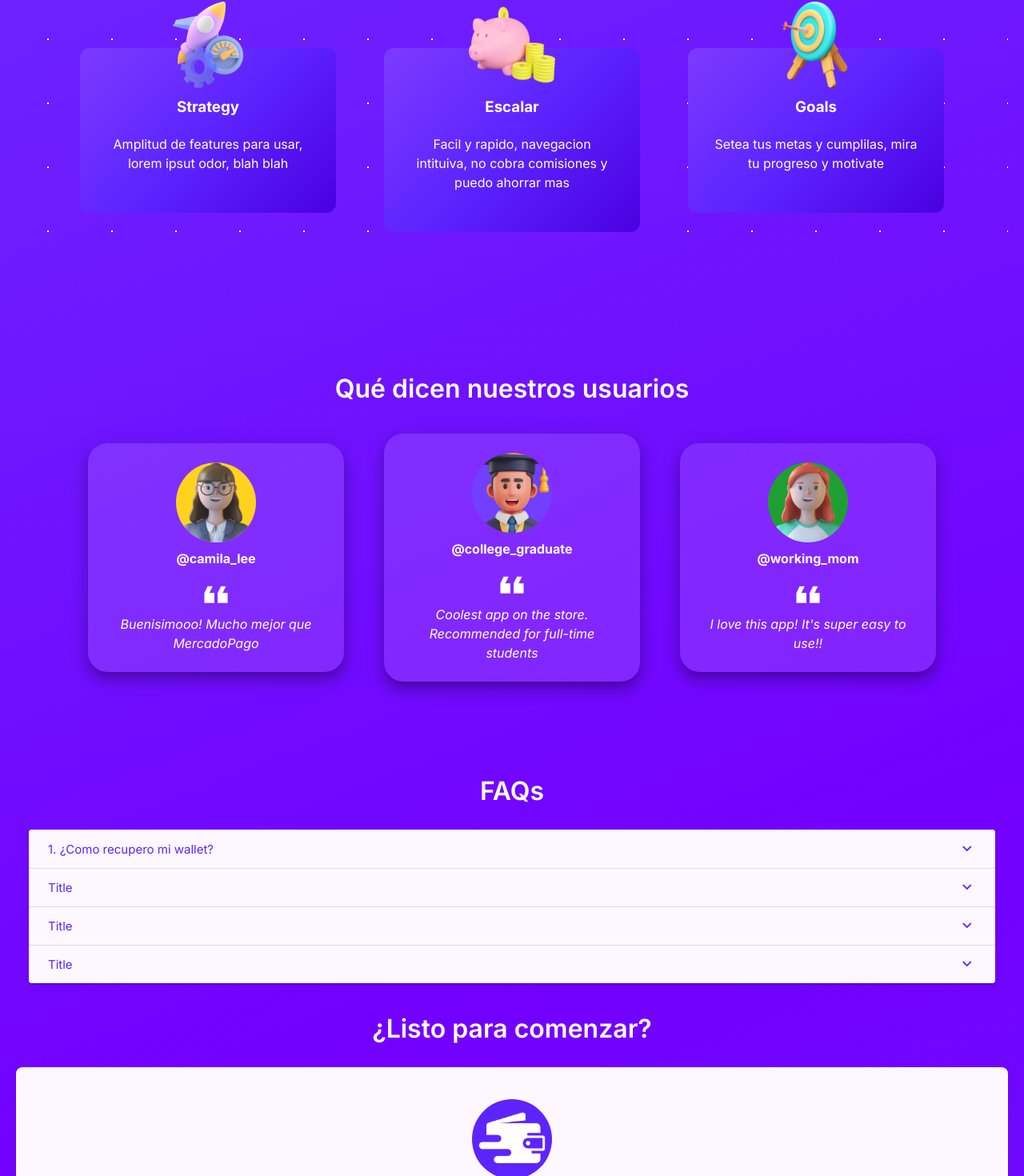
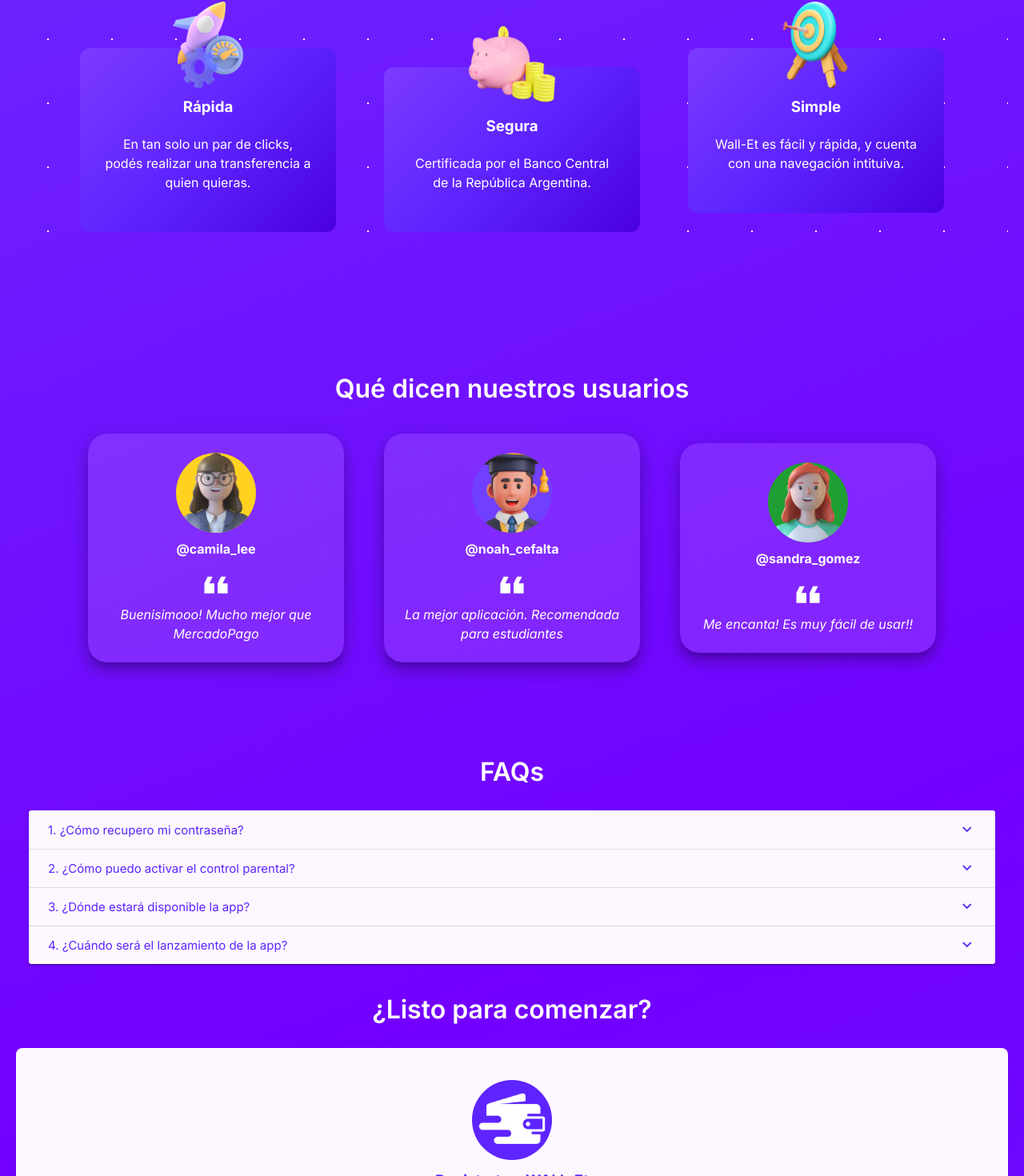
Before and after one commit to lbonsenor/Wall-Et, a Vue app: page / in a window 1280 px wide. Shown: the part 736-2206 px from the top of the page at 80% size. Built offline with nearby package versions, Linux system fonts and the light colour scheme.

Commit message:
Changes to landing page

```diff
--- a/src/components/landing/Email.vue
+++ b/src/components/landing/Email.vue
@@ -4,16 +4,13 @@
             hide-spin-buttons color="secondary" width="300px"></v-text-field>
         <div class="button" @click="navigateToRegisterPage">Empezar</div>
     </div>
-
 </template>
 
 <script>
 export default{
-methods:{ navigateToRegisterPage(){
-    //alert("To register page")
-    console.log(this.$router.push('/login'))
-}
-}
+    methods:{ navigateToRegisterPage() {
+        console.log(this.$router.push('/login'))
+    }}
 }
 </script>
 
@@ -29,7 +26,6 @@ methods:{ navigateToRegisterPage(){
     font-size: normal;
     letter-spacing: normal;
     background: linear-gradient(135deg, #7c3aff 0%, #5d24ff 50%, #4a00e0 100%);
-    /* transition: all 0.3s ease; */
     color: white;
     border: none;
     border-radius: 12px;
@@ -37,8 +33,6 @@ methods:{ navigateToRegisterPage(){
     box-shadow: 0 4px 6x rgba(93, 36, 255, 0.2), 0 0 15px rgba(93, 36, 255, 0.3);
     position: relative;
     overflow: hidden;
-
-
 }
 
 .button:hover {
--- a/src/components/landing/FAQ.vue
+++ b/src/components/landing/FAQ.vue
@@ -2,21 +2,18 @@
     <div id="faq"
         style="display: flex; flex-direction: column; align-items: center; justify-content: center;  width:100%; padding-top:100px; margin-bottom: 20px; ">
         <h1 class="mb-3">FAQs</h1>
-        <v-expansion-panels
-        color="surface"
-        variant="popout"
-        >
-            <v-expansion-panel title="1. ¿Como recupero mi wallet?"
-                text="Lorem ipsum dolor sit amet consectetur adipisicing elit. Commodi, ratione debitis quis est labore voluptatibus! Eaque cupiditate minima">
+        <v-expansion-panels color="surface" variant="popout">
+            <v-expansion-panel title="1. ¿Cómo recupero mi contraseña?"
+                text="Al iniciar sesión, puede presionar el botón '¿Olvidaste tu contraseña?' y seguir las instrucciones para recuperarla.">
             </v-expansion-panel>
-            <v-expansion-panel title="Title"
-                text="Lorem ipsum dolor sit amet consectetur adipisicing elit. Commodi, ratione debitis quis est labore voluptatibus! Eaque cupiditate minima">
+            <v-expansion-panel title="2. ¿Cómo puedo activar el control parental?"
+                text="Por el momento, el control parental únicamente se encuentra disponible en Nueva Zelanda.">
             </v-expansion-panel>
-            <v-expansion-panel title="Title"
-                text="Lorem ipsum dolor sit amet consectetur adipisicing elit. Commodi, ratione debitis quis est labore voluptatibus! Eaque cupiditate minima">
+            <v-expansion-panel title="3. ¿Dónde estará disponible la app?"
+                text="Wall-Et estará disponible en Google Play y App Store.">
             </v-expansion-panel>
-            <v-expansion-panel title="Title"
-                text="Lorem ipsum dolor sit amet consectetur adipisicing elit. Commodi, ratione debitis quis est labore voluptatibus! Eaque cupiditate minima">
+            <v-expansion-panel title="4. ¿Cuándo será el lanzamiento de la app?"
+                text="Próximamente.">
             </v-expansion-panel>
         </v-expansion-panels>
     </div>
--- a/src/components/landing/FeatureCard.vue
+++ b/src/components/landing/FeatureCard.vue
@@ -20,22 +20,17 @@
     align-items: center;
     justify-content: center;
     background: linear-gradient(135deg, #7c3aff 0%, #5d24ff 50%, #4a00e0 100%);
-    /* background-color: rgba(var(--v-theme-button), 0.8); */
     color: white;
     border: none;
     border-radius: 12px;
     height: fit-content;
     width: 25vw;
-    /* max-width: 300px; */
-    /* position: relative; */
-    /* overflow: hidden; */
     gap: 20px;
 
 }
 
 .card:hover {
     background: linear-gradient(30deg, #7c3aff 0%, #5d24ff 50%, #4a00e0 100%);
-    /* transform: translateY(-2px); */
     transform: scale(1.05);
     box-shadow: 0 6px 8px rgba(93, 36, 255, 0.3), 0 0 20px rgba(93, 36, 255, 0.4);
 }
@@ -48,5 +43,4 @@ const props = defineProps({
     text: String,
     image: String
 })
-
 </script>
--- a/src/components/landing/Features.vue
+++ b/src/components/landing/Features.vue
@@ -8,24 +8,24 @@
             <div class="align-self-start">
                 <FeatureCard
                     symbol="1"
-                title="Strategy"
-                text="Amplitud de features para usar, lorem ipsut odor, blah blah"
+                    title="Rápida"
+                    text="En tan solo un par de clicks, podés realizar una transferencia a quien quieras."
                     :image="featureImage1"
                 />
             </div>
             <div class="align-self-end">
                 <FeatureCard
                     symbol="1"
-                title="Escalar"
-                text="Facil y rapido, navegacion intituiva, no cobra comisiones y puedo ahorrar mas"
+                    title="Segura"
+                    text="Certificada por el Banco Central de la República Argentina."
                     :image="featureImage2"
                 />
             </div>
             <div class="align-self-start">
                 <FeatureCard
                     symbol="1"
-                title="Goals"
-                text="Setea tus metas y cumplilas, mira tu progreso y motivate"
+                    title="Simple"
+                    text="Wall-Et es fácil y rápida, y cuenta con una navegación intituiva."
                     :image="featureImage3"
                 />
             </div>
--- a/src/components/landing/Footer.vue
+++ b/src/components/landing/Footer.vue
@@ -4,13 +4,13 @@
             <v-btn v-for="link in links" :key="link" class="mx-2" rounded="xl" variant="text">
                 {{ link }}
             </v-btn>
-
             <v-col class="text-center mt-4" cols="12">
-                {{ new Date().getFullYear() }} — <strong>WALL-Et</strong>
+                {{ new Date().getFullYear() }} — <strong>Wall-Et</strong>
             </v-col>
         </v-row>
     </v-footer>
 </template>
+
 <script>
 export default {
     data: () => ({
--- a/src/components/landing/Hero.vue
+++ b/src/components/landing/Hero.vue
@@ -2,8 +2,8 @@
     <div class="hero-container">
         <div class="left-content">
             <div class="content-wrapper">
-                <h2>Tu plata, tus reglas: <span class="highlight">simplifica tus finanzas</span></h2>
-                <p class="description">La billetera virtual que Argentina estaba esperando - rápido, seguro y fácil.</p>
+                <h2>Tu plata, tus reglas: <span class="highlight">simplificá tus finanzas</span></h2>
+                <p class="description">La billetera virtual que Argentina estaba esperando; rápida, segura y simple.</p>
                 <Email />
             </div>
         </div>
@@ -52,8 +52,6 @@ h2 {
     margin-bottom: 2rem;
 }
 
-
-
 .right-content {
     flex: 1;
     display: flex;
@@ -66,8 +64,6 @@ h2 {
     max-height: 400px;
     object-fit: contain;
 }
-
-
 
 @media (max-width: 820px) {
     .hero-container {
--- a/src/components/landing/JoinUs.vue
+++ b/src/components/landing/JoinUs.vue
@@ -4,15 +4,15 @@
         <v-card color="surface" class="d-flex flex-column align-center ga-3 pa-10 w-100" rounded="lg">
             <v-avatar class="pa-2" color="primary" image="@/assets/wallet-white.png" size="100px"/>
         <h3 class="text-center">Registrate a WALL-Et</h3>
-        <p class="mb-2">Forma parte de nuestra comunidad y conoce todos nuestros beneficios</p>
+        <p class="mb-2">Formá parte de nuestra comunidad y conocé todos nuestros beneficios.</p>
         <Email />
         </v-card>
 
     </div>
 </template>
 
-<script setup >
-import Email from './Email.vue';
+<script setup>
+    import Email from './Email.vue';
 </script>
 
 <style scoped>
--- a/src/components/landing/Navigation.vue
+++ b/src/components/landing/Navigation.vue
@@ -21,6 +21,7 @@ const setActive = (linkName) => {
 html {
   scroll-behavior: smooth;
 }
+
 .topnav {
   background: rgba(var(--v-theme-nav), 0.5);
   backdrop-filter: blur(10px);
--- a/src/components/landing/TestimonialCard.vue
+++ b/src/components/landing/TestimonialCard.vue
@@ -1,19 +1,16 @@
 <template>
-
         <v-card color="text"
             width="25vw" height="fit-content"
             variant="tonal"
             elevation="12"
             rounded="xl"
             class="card d-flex flex-column align-center justify-center pa-6"
-
         >
         <v-avatar :image="image" size="100px" :color="color" class="justify-self-center"/>
         <p class="font-weight-bold my-2">{{ "@" + username }}</p>
         <v-icon icon="mdi-format-quote-open" size="50px"/>
         <p class="font-italic text-center">{{ quote }}</p>
     </v-card>
-
 </template>
 
 <script setup>
--- a/src/components/landing/Testimonials.vue
+++ b/src/components/landing/Testimonials.vue
@@ -12,14 +12,14 @@
             <TestimonialCard
                 :image="profile2"
                 color="primary"
-            username="college_graduate"
-            quote="Coolest app on the store. Recommended for full-time students"
+                username="noah_cefalta"
+                quote="La mejor aplicación. Recomendada para estudiantes"
             />
             <TestimonialCard
                 :image="profile3"
                 color="success"
-            username="working_mom"
-            quote="I love this app! It's super easy to use!!"
+                username="sandra_gomez"
+                quote="Me encanta! Es muy fácil de usar!!"
             />
         </div>
     </div>
@@ -31,11 +31,9 @@ import TestimonialCard from './TestimonialCard.vue';
 import profile1 from '@/assets/profile1.png'
 import profile2 from '@/assets/profile2.png'
 import profile3 from '@/assets/profile3.png'
-
 </script>
 
 <style>
-
 .testimonials {
     display: flex;
     flex-direction: row;
@@ -44,6 +42,4 @@ import profile3 from '@/assets/profile3.png'
     gap:50px;
     margin-top: 20px;
 }
-
-
 </style>
```
Also changed, not shown: src/views/Landing.vue (indentation only). Lines whose indentation alone changed are shown as unchanged.
